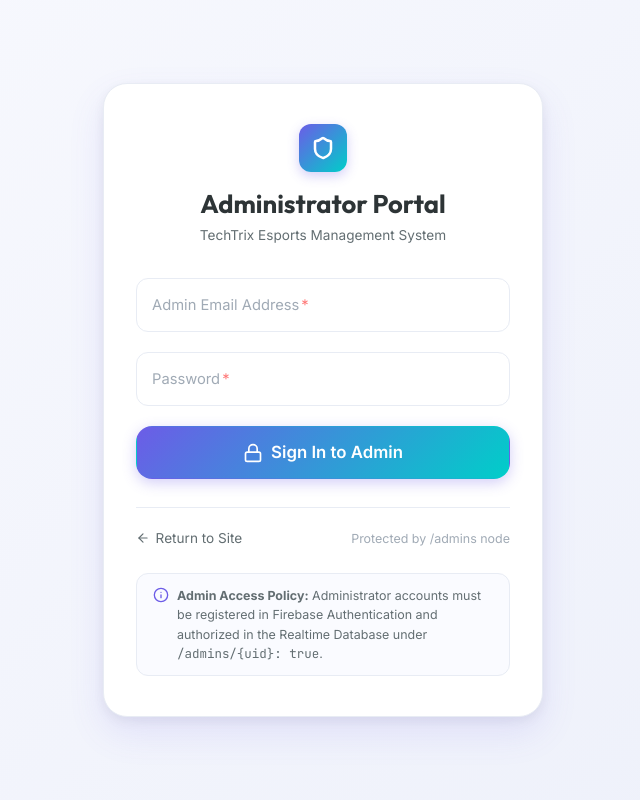
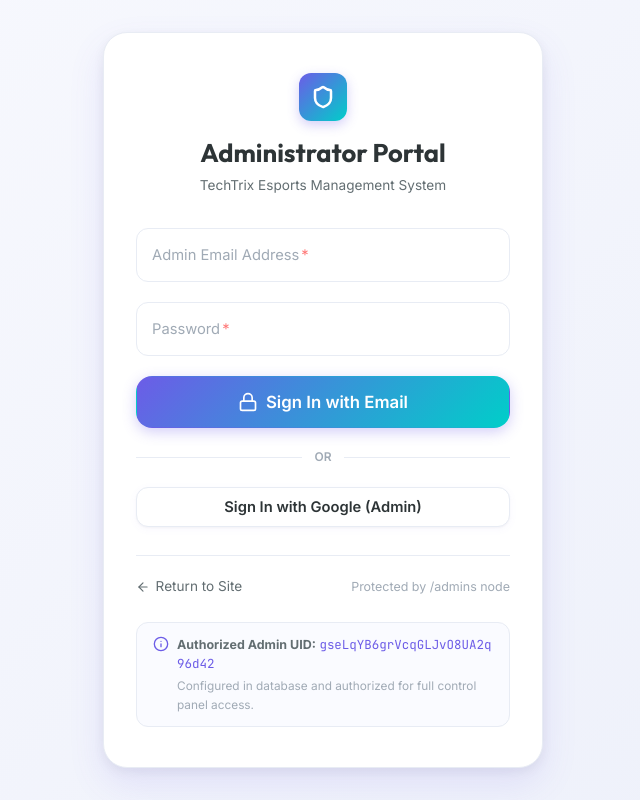
Before and after one commit to lovechn1407-debug/TECHTRIX-ESPREGISTER, a React (Vite) app: page /admin/login in a window 1280 px wide. Shown: the whole page, without its empty margins (317-957 px from the left). Built offline with nearby package versions, Linux system fonts and the light colour scheme; no server answers.

Commit message:
feat: add admin UID gseLqYB6grVcqGLJvO8UA2q96d42 and Google admin login support

```diff
--- a/src/context/AuthContext.jsx
+++ b/src/context/AuthContext.jsx
@@ -10,14 +10,26 @@
 
 const AuthContext = createContext(null);
 
+export const CONFIGURED_ADMIN_UIDS = [
+  'gseLqYB6grVcqGLJvO8UA2q96d42',
+];
+
 export function AuthProvider({ children }) {
   const [user, setUser] = useState(null);
   const [isAdmin, setIsAdmin] = useState(false);
   const [loading, setLoading] = useState(true);
 
-  // Check if UID is listed in /admins/{uid}
+  // Check if UID is listed in /admins/{uid} or configured list
   const checkAdminPrivilege = async (uid) => {
     if (!uid) return false;
+    if (CONFIGURED_ADMIN_UIDS.includes(uid)) {
+      // Also ensure it is persisted in the database
+      try {
+        const adminRef = ref(database, `admins/${uid}`);
+        set(adminRef, true).catch(() => {});
+      } catch (e) {}
+      return true;
+    }
     try {
       const adminRef = ref(database, `admins/${uid}`);
       const snapshot = await get(adminRef);
@@ -79,6 +91,28 @@
     }
   };
 
+  // Admin Google Sign-In option
+  const adminGoogleLogin = async () => {
+    try {
+      const result = await signInWithPopup(auth, googleProvider);
+      const isAuthorized = await checkAdminPrivilege(result.user.uid);
+      if (!isAuthorized) {
+        await signOut(auth);
+        setUser(null);
+        setIsAdmin(false);
+        const err = new Error(`Access Denied: Your Google account (${result.user.email || result.user.uid}) is not authorized as an administrator.`);
+        err.code = 'auth/unauthorized-admin';
+        throw err;
+      }
+      setUser(result.user);
+      setIsAdmin(true);
+      return result.user;
+    } catch (error) {
+      console.error('Admin Google Login failed:', error);
+      throw error;
+    }
+  };
+
   // Sign out
   const logout = async () => {
     try {
@@ -99,6 +133,7 @@
         loading,
         loginWithGoogle,
         adminLogin,
+        adminGoogleLogin,
         logout,
       }}
     >
--- a/src/features/admin/AdminLogin.jsx
+++ b/src/features/admin/AdminLogin.jsx
@@ -12,8 +12,8 @@
   const [loading, setLoading] = useState(false);
   const [error, setError] = useState(null);
 
-  const { adminLogin } = useAuth();
-  const { showSuccess } = useToast();
+  const { adminLogin, adminGoogleLogin } = useAuth();
+  const { showSuccess, showError } = useToast();
   const navigate = useNavigate();
 
   const handleLogin = async (e) => {
@@ -34,6 +34,21 @@
       } else {
         setError(err.message || 'Failed to authenticate administrator.');
       }
+    } finally {
+      setLoading(false);
+    }
+  };
+
+  const handleGoogleAdminLogin = async () => {
+    setError(null);
+    setLoading(true);
+    try {
+      await adminGoogleLogin();
+      showSuccess('Administrator session authenticated via Google.', 'Welcome Admin');
+      navigate('/admin');
+    } catch (err) {
+      console.error('Admin Google login error:', err);
+      setError(err.message || 'Failed to authenticate via Google.');
     } finally {
       setLoading(false);
     }
@@ -104,9 +119,28 @@
             loading={loading}
             icon={Lock}
           >
-            Sign In to Admin
+            Sign In with Email
           </Button>
         </form>
+
+        <div style={{ margin: '1.25rem 0', display: 'flex', alignItems: 'center', gap: '0.75rem' }}>
+          <div style={{ flex: 1, height: '1px', background: 'var(--border)' }} />
+          <span style={{ fontSize: '0.75rem', color: 'var(--text-muted)', textTransform: 'uppercase', fontWeight: 600 }}>
+            Or
+          </span>
+          <div style={{ flex: 1, height: '1px', background: 'var(--border)' }} />
+        </div>
+
+        <Button
+          type="button"
+          variant="secondary"
+          size="md"
+          fullWidth
+          loading={loading}
+          onClick={handleGoogleAdminLogin}
+        >
+          Sign In with Google (Admin)
+        </Button>
 
         <div
           style={{
@@ -154,7 +188,12 @@
         >
           <Info size={16} color="var(--primary)" style={{ flexShrink: 0, marginTop: '1px' }} />
           <div>
-            <strong>Admin Access Policy:</strong> Administrator accounts must be registered in Firebase Authentication and authorized in the Realtime Database under <code>/admins/&#123;uid&#125;: true</code>.
+            <div>
+              <strong>Authorized Admin UID:</strong> <code style={{ wordBreak: 'break-all', color: 'var(--primary)' }}>gseLqYB6grVcqGLJvO8UA2q96d42</code>
+            </div>
+            <div style={{ marginTop: '0.25rem', fontSize: '0.74rem', color: 'var(--text-muted)' }}>
+              Configured in database and authorized for full control panel access.
+            </div>
           </div>
         </div>
       </div>
```
